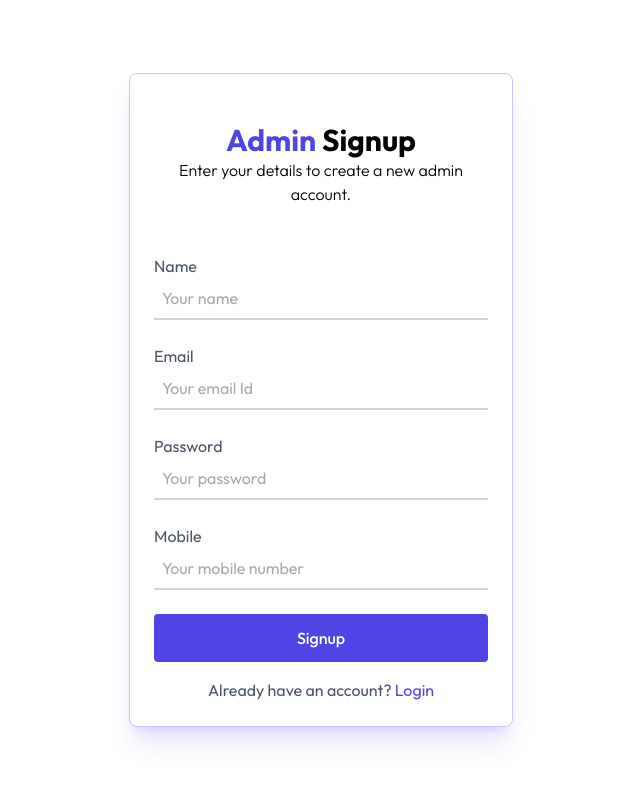
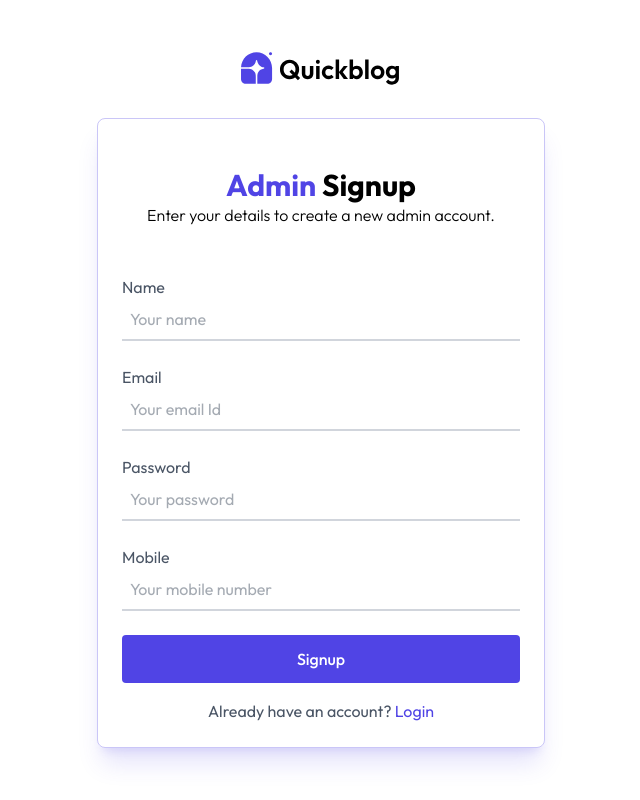
Before and after one commit to usanthiya/QuickBlog, a React (Vite) app in the folder client/: page /admin/signup in a window 1280 px wide. Shown: the whole page, without its empty margins (319-959 px from the left). Built offline with nearby package versions, Linux system fonts and the light colour scheme; no server answers.

Commit message:
ref: Add logo in login, signup pages

```diff
--- a/client/src/components/admin/Login.jsx
+++ b/client/src/components/admin/Login.jsx
@@ -3,6 +3,7 @@ import { login } from "../../api/auth.js";
 import { useNavigate, Link } from "react-router-dom";
 import { useDispatch } from "react-redux";
 import { loginSuccess } from "../../slice/authSlice";
+import { assets } from "../../assets/assets";
 
 const Login = () => {
     const navigate = useNavigate();
@@ -28,7 +29,13 @@ const Login = () => {
   };
 
   return (
-    <div className="flex items-center justify-center h-screen">
+    <div className="flex flex-col items-center justify-center h-screen">
+      <img
+        onClick={() => navigate("/")}
+        src={assets.logo}
+        alt="QuickBlog Logo"
+        className="w-40 cursor-pointer mb-8"
+      />
       <div className="w-full max-w-sm p-6 max-md:m-6 border border-primary/30 shadow-xl shadow-primary/15 rounded-lg">
         <div className="flex flex-col items-center justify-center">
           <div className="w-full py-6 text-center">
--- a/client/src/components/admin/Signup.jsx
+++ b/client/src/components/admin/Signup.jsx
@@ -1,6 +1,7 @@
 import React, { useState } from "react";
 import { signup } from "../../api/auth.js";
 import { useNavigate, Link } from "react-router-dom";
+import { assets } from "../../assets/assets";
 
 const Signup = () => {
     const navigate = useNavigate();
@@ -26,8 +27,14 @@ const Signup = () => {
   };
 
   return (
-    <div className="flex items-center justify-center h-screen">
-      <div className="w-full max-w-sm p-6 max-md:m-6 border border-primary/30 shadow-xl shadow-primary/15 rounded-lg">
+    <div className="flex flex-col items-center justify-center h-screen">
+      <img
+        onClick={() => navigate("/")}
+        src={assets.logo}
+        alt="QuickBlog Logo"
+        className="w-40 cursor-pointer mb-8"
+      />
+      <div className="w-full max-w-md p-6 max-md:m-6 border border-primary/30 shadow-xl shadow-primary/15 rounded-lg">
         <div className="flex flex-col items-center justify-center">
           <div className="w-full py-6 text-center">
             <h1 className="text-3xl font-bold">
```
